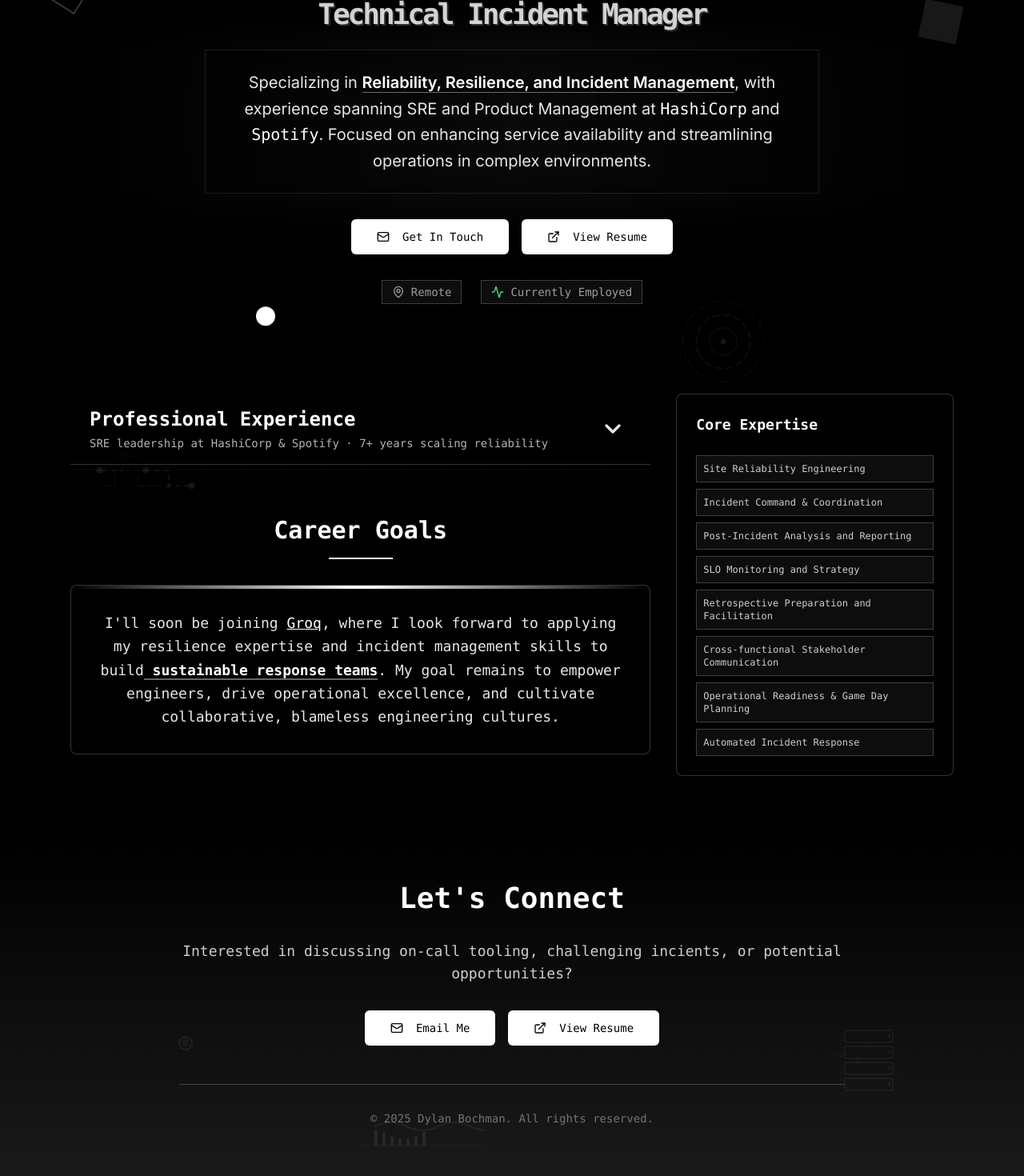
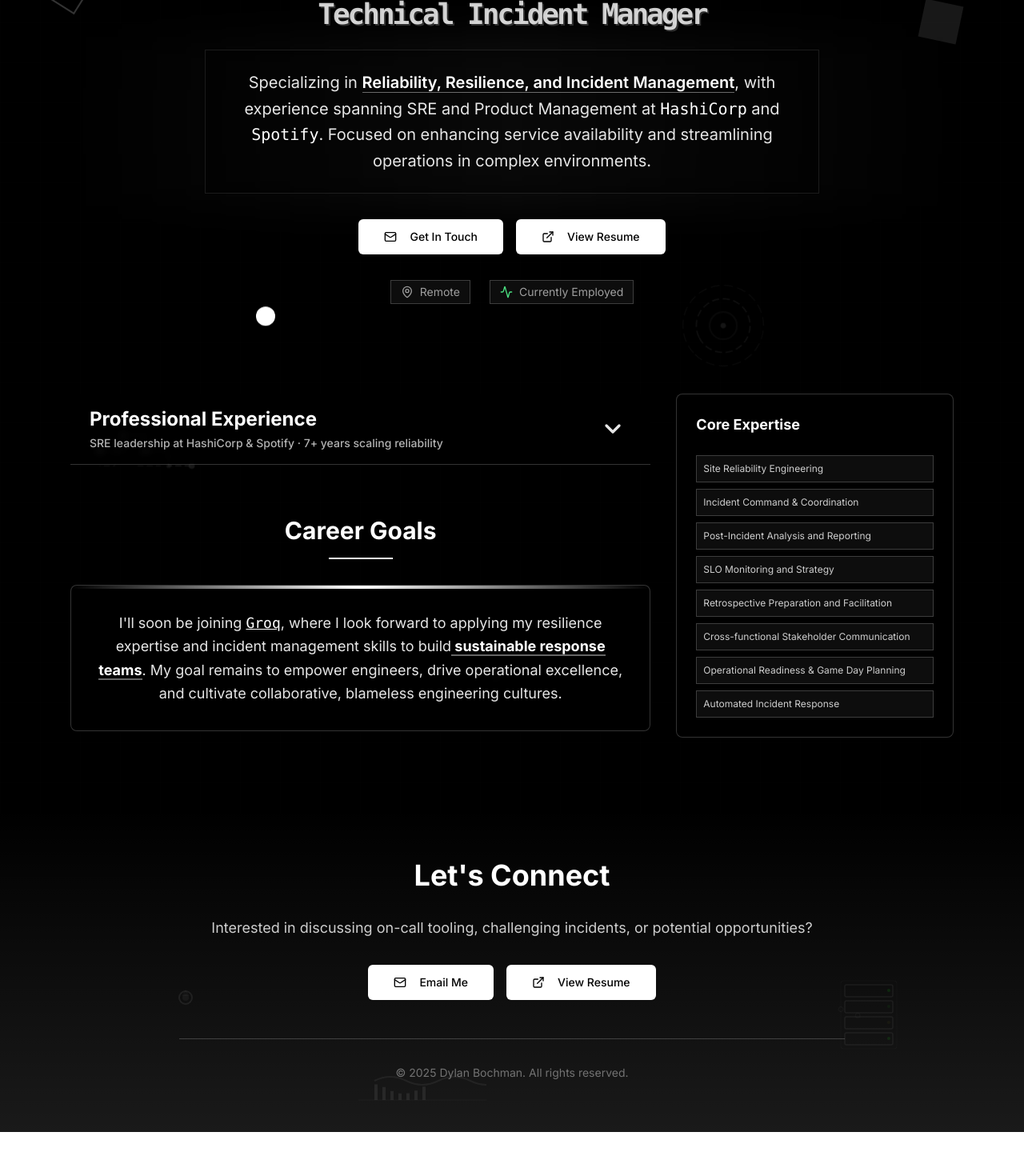
Before and after one commit to Dbochman/personal-website, a React (Vite) app: page / in a window 1280 px wide. Shown: the part 222-1692 px from the top of the page at 80% size. After the commit the page ends 1637 px from the top, so only its background shows below. Built offline with nearby package versions, Linux system fonts and the light colour scheme.

Commit message:
Refactor: Consistently use fewer fonts
Consistently use the Inter font family throughout the site.

```diff
--- a/src/components/AccordionSection.tsx
+++ b/src/components/AccordionSection.tsx
@@ -20,8 +20,8 @@ const AccordionSection = ({ title, summary, children, value }: AccordionSectionP
     <AccordionItem value={value} className="border-white/20 bg-black/30 backdrop-blur-sm">
       <AccordionTrigger className="text-left px-6 py-4 hover:no-underline hover:bg-white/5 transition-colors">
         <div className="flex flex-col items-start gap-1 w-full">
-          <h3 className="text-2xl font-bold text-white font-mono">{title}</h3>
-          <p className="text-sm text-white/70 font-mono">{summary}</p>
+          <h3 className="text-2xl font-bold text-white font-sans">{title}</h3>
+          <p className="text-sm text-white/70 font-sans">{summary}</p>
         </div>
       </AccordionTrigger>
       <AccordionContent className="px-6 pb-6 pt-0">
--- a/src/components/Sidebar.tsx
+++ b/src/components/Sidebar.tsx
@@ -19,12 +19,12 @@ const Sidebar = () => {
       {/* Core Expertise Card */}
       <Card className="bg-black/60 backdrop-blur-sm border-white/20">
         <CardContent className="p-6">
-          <h3 className="text-lg font-bold text-white mb-6 font-mono">Core Expertise</h3>
+          <h3 className="text-lg font-bold text-white mb-6 font-sans">Core Expertise</h3>
           <div className="space-y-2">
             {techStack.map((tech, index) => (
               <div
                 key={index}
-                className="text-xs font-mono text-white/80 p-2 border border-white/20 bg-white/5 hover:bg-white/10 transition-colors"
+                className="text-xs font-sans text-white/80 p-2 border border-white/20 bg-white/5 hover:bg-white/10 transition-colors cursor-pointer"
               >
                 {tech}
               </div>
--- a/src/pages/Index.tsx
+++ b/src/pages/Index.tsx
@@ -201,7 +201,7 @@ const Index = () => {
 
             <div className="relative">
               <div className="absolute -inset-4 bg-gradient-to-r from-transparent via-white/5 to-transparent blur-xl"></div>
-              <p className="text-xl text-white/90 mb-8 leading-relaxed max-w-3xl mx-auto relative bg-black/30 p-6 border border-white/10 backdrop-blur-sm">
+              <p className="text-xl text-white/90 mb-8 leading-relaxed max-w-3xl mx-auto relative bg-black/30 p-6 border border-white/10 backdrop-blur-sm font-sans">
                 Specializing in <span className="text-white font-semibold border-b border-white/40">Reliability, Resilience, and Incident Management</span>, with experience spanning SRE
                 and Product Management at <span className="font-mono text-white">HashiCorp</span> and <span className="font-mono text-white">Spotify</span>. Focused on enhancing service availability
                 and streamlining operations in complex environments.
@@ -210,25 +210,25 @@ const Index = () => {
 
             <div className="flex justify-center gap-4 mb-8">
               <a href="mailto:dylanbochman@gmail.com">
-              <Button size="lg" className="bg-white text-black hover:bg-white/90 transition-all transform hover:scale-105 font-mono">
+              <Button size="lg" className="bg-white text-black hover:bg-white/90 transition-all transform hover:scale-105 font-sans font-medium">
                 <Mail className="w-4 h-4 mr-2" />
                 Get In Touch
               </Button>
             </a>
               <a href="/DylanBochmanResume.pdf" target="_blank" rel="noopener noreferrer">
-              <Button size="lg" className="bg-white text-black hover:bg-white/90 transition-all transform hover:scale-105 font-mono">
+              <Button size="lg" className="bg-white text-black hover:bg-white/90 transition-all transform hover:scale-105 font-sans font-medium">
                 <ExternalLink className="w-4 h-4 mr-2" />
                 View Resume
               </Button>
             </a>
             </div>
 
-            <div className="flex justify-center gap-6 text-white/60 font-mono text-sm">
-              <div className="flex items-center gap-2 border border-white/20 px-3 py-1 bg-white/5">
+            <div className="flex justify-center gap-6 text-white/60 text-sm">
+              <div className="flex items-center gap-2 border border-white/20 px-3 py-1 bg-white/5 font-sans">
                 <MapPin className="w-4 h-4" />
                 <span>Remote</span>
               </div>
-              <div className="flex items-center gap-2 border border-white/20 px-3 py-1 bg-white/5">
+              <div className="flex items-center gap-2 border border-white/20 px-3 py-1 bg-white/5 font-sans">
                 <Activity className="w-4 h-4 text-green-400" />
                 <span>Currently Employed</span>
               </div>
@@ -257,7 +257,7 @@ const Index = () => {
                         <CardHeader>
                           <div className="flex justify-between items-start">
                             <div>
-                              <CardTitle className="text-xl text-white font-mono flex items-center gap-2">
+                              <CardTitle className="text-xl text-white font-sans font-semibold flex items-center gap-2">
                                 <img
                                   src={exp.company === 'Spotify' ? SpotifyLogo : HashiCorpLogo}
                                   alt={`${exp.company} logo`}
@@ -265,22 +265,22 @@ const Index = () => {
                                 />
                                 {exp.company}
                               </CardTitle>
-                              <CardDescription className="text-lg text-white/80 font-medium font-mono">
+                              <CardDescription className="text-lg text-white/80 font-medium font-sans">
                                 {exp.role}
                               </CardDescription>
                             </div>
-                            <Badge variant="outline" className="text-white/80 border-white/40 bg-white/10 font-mono">
+                            <Badge variant="outline" className="text-white/80 border-white/40 bg-white/10 font-mono text-xs">
                               {exp.period}
                             </Badge>
                           </div>
                         </CardHeader>
                         <CardContent className="space-y-4">
-                          <p className="text-white/80 leading-relaxed">{exp.description}</p>
+                          <p className="text-white/80 leading-relaxed font-sans">{exp.description}</p>
                           <ul className="space-y-2">
                             {exp.highlights.map((highlight, i) => (
                               <li key={i} className="flex items-start gap-3 text-white/80">
                                 <span className="w-2 h-2 bg-white rounded-full mt-2 flex-shrink-0"></span>
-                                <span className="font-mono text-sm">{highlight}</span>
+                                <span className="font-sans text-sm">{highlight}</span>
                               </li>
                             ))}
                           </ul>
@@ -295,7 +295,7 @@ const Index = () => {
             {/* Career Goals Section */}
             <section id="goals" className="py-8">
               <div className="text-center mb-8">
-                <h3 className="text-3xl font-bold text-white mb-4 font-mono">
+                <h3 className="text-3xl font-bold text-white mb-4 font-sans">
                   Career Goals
                 </h3>
                 <div className="w-20 h-0.5 bg-white mx-auto"></div>
@@ -304,7 +304,7 @@ const Index = () => {
                 <div className="absolute top-0 left-0 w-full h-1 bg-gradient-to-r from-transparent via-white to-transparent"></div>
                 <CardContent className="p-8">
                   <div className="text-center">
-                    <p className="text-lg text-white/90 leading-relaxed font-mono">
+                    <p className="text-lg text-white/90 leading-relaxed font-sans">
                       I'll soon be joining <a href="https://groq.com/about-us/" className="font-mono text-white underline hover:text-white/80" target="_blank" rel="noopener noreferrer">Groq</a>,
                       where I look forward to applying my resilience expertise and incident management skills to build
                       <span className="text-white font-bold border-b-2 border-white/40"> sustainable response teams</span>.
@@ -328,27 +328,27 @@ const Index = () => {
       {/* Contact Section */}
       <section id="contact" className="py-16 px-6 bg-gradient-to-t from-white/10 to-transparent relative mt-16">
         <div className="container mx-auto max-w-4xl text-center">
-          <h3 className="text-4xl font-bold mb-8 font-mono">
+          <h3 className="text-4xl font-bold mb-8 font-sans">
              Let's Connect
           </h3>
-          <p className="text-white/80 mb-8 text-lg font-mono">
-            Interested in discussing on-call tooling, challenging incients, or potential opportunities?
+          <p className="text-white/80 mb-8 text-lg font-sans">
+            Interested in discussing on-call tooling, challenging incidents, or potential opportunities?
           </p>
           <div className="flex justify-center gap-4 mb-12">
             <a href="mailto:dylanbochman@gmail.com">
-            <Button size="lg" className="bg-white text-black hover:bg-white/90 transition-all transform hover:scale-105 font-mono">
+            <Button size="lg" className="bg-white text-black hover:bg-white/90 transition-all transform hover:scale-105 font-sans font-medium">
               <Mail className="w-4 h-4 mr-2" />
               Email Me
             </Button>
           </a>
             <a href="/DylanBochmanResume.pdf" target="_blank" rel="noopener noreferrer">
-            <Button size="lg" className="bg-white text-black hover:bg-white/90 transition-all transform hover:scale-105 font-mono">
+            <Button size="lg" className="bg-white text-black hover:bg-white/90 transition-all transform hover:scale-105 font-sans font-medium">
               <ExternalLink className="w-4 h-4 mr-2" />
               View Resume
             </Button>
           </a>
           </div>
-          <div className="text-white/40 text-sm font-mono border-t border-white/20 pt-8">
+          <div className="text-white/40 text-sm border-t border-white/20 pt-8 font-sans">
             <p>© 2025 Dylan Bochman. All rights reserved.</p>
           </div>
         </div>
```
